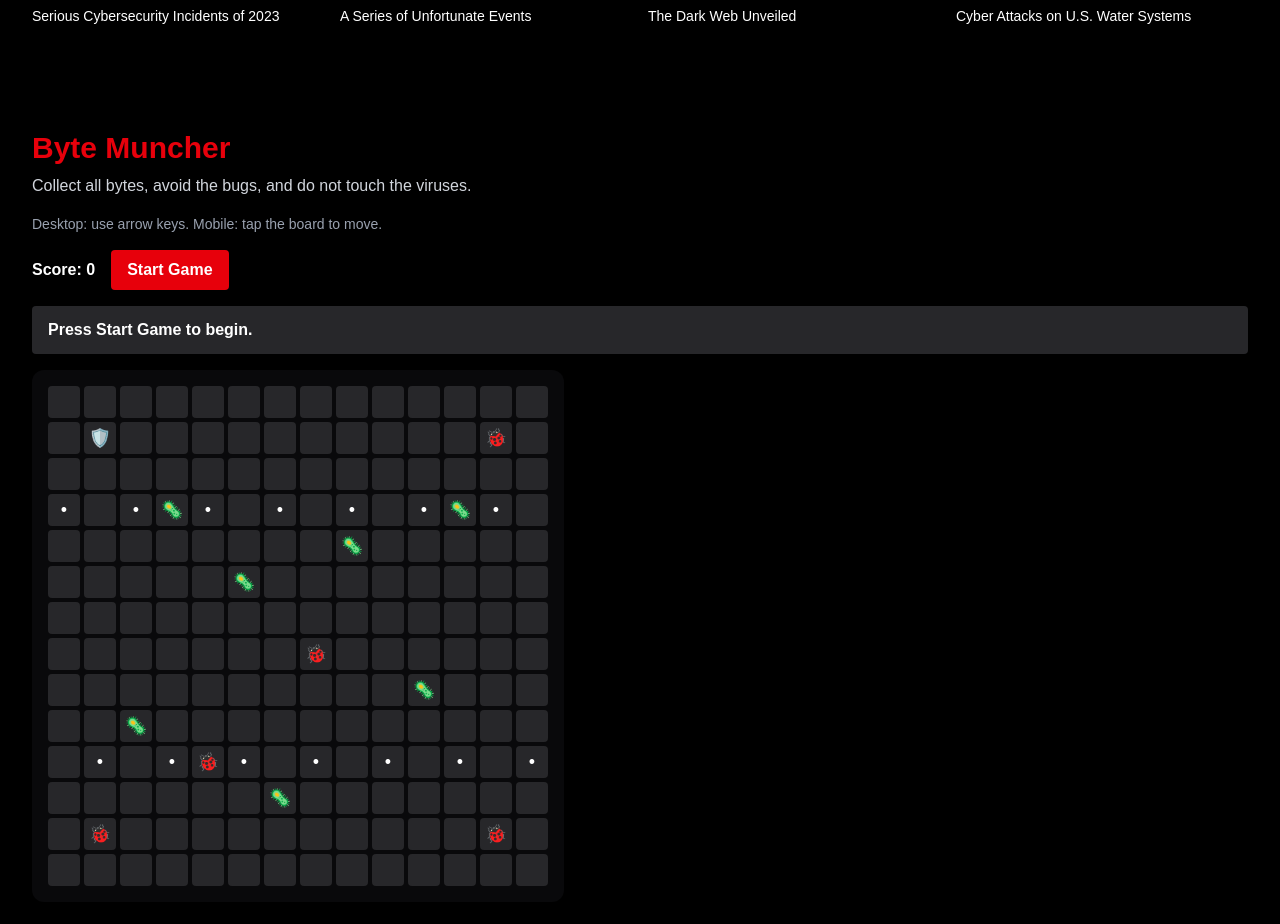
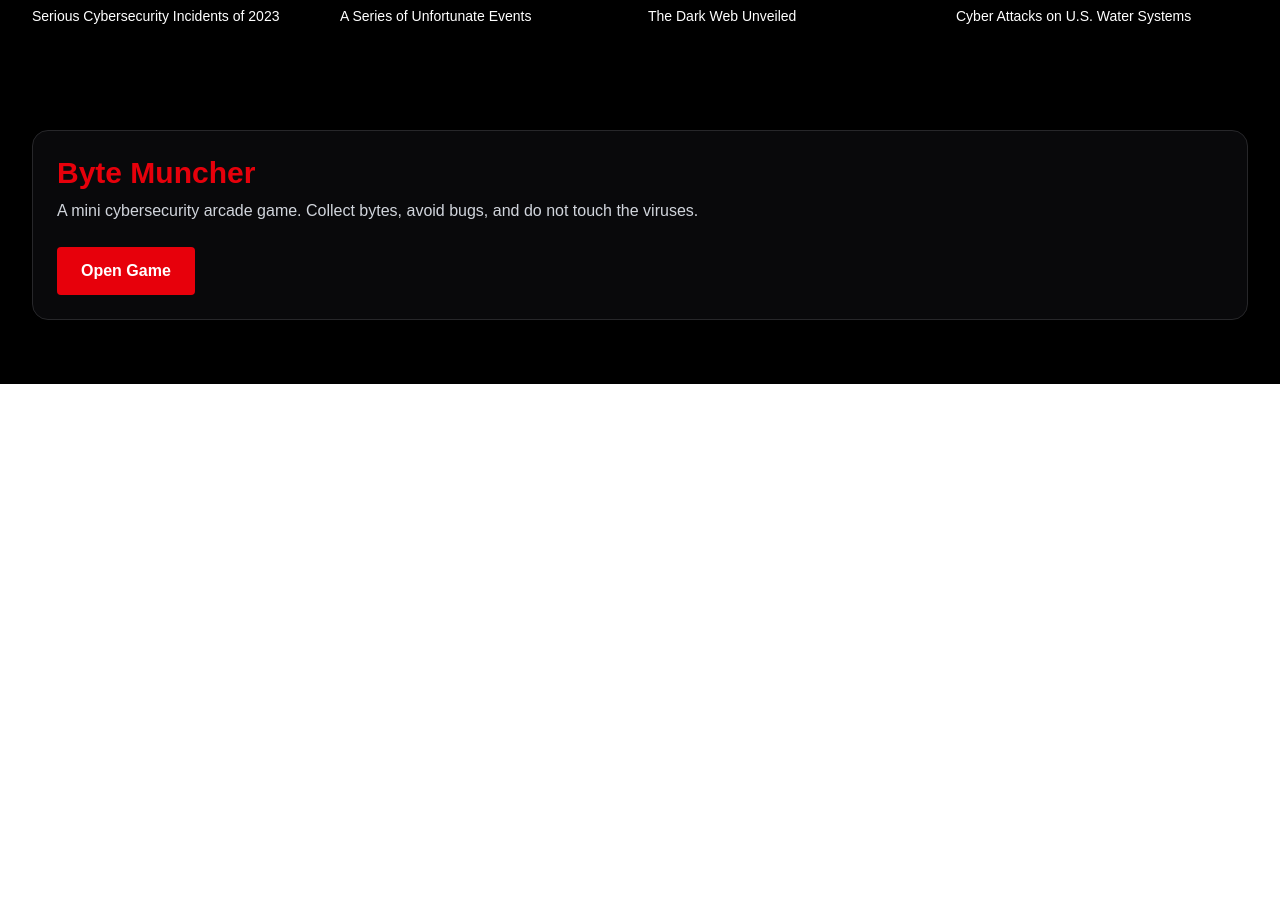
Before and after one commit to Mariannkmb/avabyteguard-videos, a Next.js app: page / in a window 1280 px wide. Shown: the part 2062-2986 px from the top of the page. After the commit the page ends 2446 px from the top, so only its background shows below. Built offline with nearby package versions, Linux system fonts and the light colour scheme.

Commit message:
open game in fullscreen modal

```diff
--- a/app/components/ByteMuncher.tsx
+++ b/app/components/ByteMuncher.tsx
@@ -30,6 +30,7 @@ const viruses: Position[] = [
 ];
 
 export default function ByteMuncher() {
+  const [gameOpen, setGameOpen] = useState(false);
   const [player, setPlayer] = useState<Position>({ x: 1, y: 1 });
   const [bugs, setBugs] = useState<Position[]>(initialBugs);
   const [dots, setDots] = useState<Position[]>(initialDots);
@@ -42,14 +43,24 @@ export default function ByteMuncher() {
     return a.x === b.x && a.y === b.y;
   }
 
-  function startGame() {
+  function resetGame() {
     setPlayer({ x: 1, y: 1 });
     setBugs(initialBugs);
     setDots(initialDots);
     setScore(0);
     setGameOver(false);
     setWinner(false);
+  }
+
+  function startGame() {
+    resetGame();
     setGameStarted(true);
+  }
+
+  function closeGame() {
+    setGameOpen(false);
+    setGameStarted(false);
+    resetGame();
   }
 
   function movePlayer(direction: "up" | "down" | "left" | "right") {
@@ -104,7 +115,22 @@ export default function ByteMuncher() {
   }
 
   useEffect(() => {
+    if (gameOpen) {
+      document.body.style.overflow = "hidden";
+    } else {
+      document.body.style.overflow = "";
+    }
+
+    return () => {
+      document.body.style.overflow = "";
+    };
+  }, [gameOpen]);
+
+  useEffect(() => {
     function handleKeyDown(e: KeyboardEvent) {
+      if (!gameOpen) return;
+
+      if (e.key === "Escape") closeGame();
       if (e.key === "ArrowUp") movePlayer("up");
       if (e.key === "ArrowDown") movePlayer("down");
       if (e.key === "ArrowLeft") movePlayer("left");
@@ -116,7 +142,7 @@ export default function ByteMuncher() {
   });
 
   useEffect(() => {
-    if (!gameStarted || gameOver || winner) return;
+    if (!gameOpen || !gameStarted || gameOver || winner) return;
 
     const interval = setInterval(() => {
       setBugs((currentBugs) =>
@@ -147,19 +173,52 @@ export default function ByteMuncher() {
     }, 450);
 
     return () => clearInterval(interval);
-  }, [player, gameStarted, gameOver, winner]);
+  }, [player, gameOpen, gameStarted, gameOver, winner]);
 
   return (
     <section className="bg-black px-8 py-16 text-white">
-      <h2 className="mb-2 text-3xl font-black text-red-600">Byte Muncher</h2>
+      <div className="rounded-2xl border border-zinc-800 bg-zinc-950 p-6">
+        <h2 className="mb-2 text-3xl font-black text-red-600">
+          Byte Muncher
+        </h2>
 
-      <p className="mb-4 text-gray-300">
-        Collect all bytes, avoid the bugs, and do not touch the viruses.
+        <p className="mb-6 text-gray-300">
+          A mini cybersecurity arcade game. Collect bytes, avoid bugs, and do
+          not touch the viruses.
         </p>
 
-      <p className="mb-4 text-sm text-gray-400">
-        Desktop: use arrow keys. Mobile: tap the board to move.
+        <button
+          onClick={() => {
+            setGameOpen(true);
+            setGameStarted(false);
+            resetGame();
+          }}
+          className="rounded bg-red-600 px-6 py-3 font-bold hover:bg-red-700"
+        >
+          Open Game
+        </button>
+      </div>
+
+      {gameOpen && (
+        <div className="fixed inset-0 z-50 overflow-hidden bg-black p-4 text-white">
+          <div className="mx-auto flex h-full max-w-5xl flex-col">
+            <div className="mb-4 flex items-center justify-between gap-4">
+              <div>
+                <h2 className="text-2xl font-black text-red-600">
+                  Byte Muncher
+                </h2>
+                <p className="text-sm text-gray-400">
+                  Desktop: arrow keys. Mobile: tap the board.
                 </p>
+              </div>
+
+              <button
+                onClick={closeGame}
+                className="rounded bg-zinc-800 px-4 py-2 font-bold hover:bg-zinc-700"
+              >
+                ✕ Close
+              </button>
+            </div>
 
             <div className="mb-4 flex items-center gap-4">
               <p className="font-bold">Score: {score}</p>
@@ -181,16 +240,22 @@ export default function ByteMuncher() {
             {(gameOver || winner) && (
               <p
                 className={`mb-4 rounded px-4 py-3 text-xl font-black ${
-            gameOver ? "bg-red-600 text-white" : "bg-green-600 text-white"
+                  gameOver
+                    ? "bg-red-600 text-white"
+                    : "bg-green-600 text-white"
                 }`}
               >
                 {gameOver ? "Game Over — you were infected!" : "Winner!!"}
               </p>
             )}
 
-      <div className="overflow-x-auto">
+            <div className="flex flex-1 items-center justify-center overflow-hidden">
               <div
-          className="grid w-fit gap-1 rounded-xl bg-zinc-950 p-4"
+                className="touch-none select-none overflow-auto rounded-xl bg-zinc-950 p-4"
+                style={{ maxWidth: "100%" }}
+              >
+                <div
+                  className="grid w-fit gap-1"
                   style={{ gridTemplateColumns: `repeat(${size}, 32px)` }}
                 >
                   {Array.from({ length: size * size }).map((_, index) => {
@@ -200,14 +265,17 @@ export default function ByteMuncher() {
 
                     const isPlayer = isSame(player, current);
                     const isBug = bugs.some((bug) => isSame(bug, current));
-            const isVirus = viruses.some((virus) => isSame(virus, current));
+                    const isVirus = viruses.some((virus) =>
+                      isSame(virus, current)
+                    );
                     const hasDot = dots.some((dot) => isSame(dot, current));
 
                     return (
                       <div
                         key={index}
                         onClick={() => handleBoardTap(current)}
-                className="flex h-8 w-8 cursor-pointer select-none items-center justify-center rounded bg-zinc-800 text-lg"
+                        onTouchStart={() => handleBoardTap(current)}
+                        className="flex h-8 w-8 cursor-pointer touch-none select-none items-center justify-center rounded bg-zinc-800 text-lg"
                       >
                         {isPlayer
                           ? "🛡️"
@@ -223,6 +291,10 @@ export default function ByteMuncher() {
                   })}
                 </div>
               </div>
+            </div>
+          </div>
+        </div>
+      )}
     </section>
   );
 }
```
Lines whose indentation alone changed are shown as unchanged.
